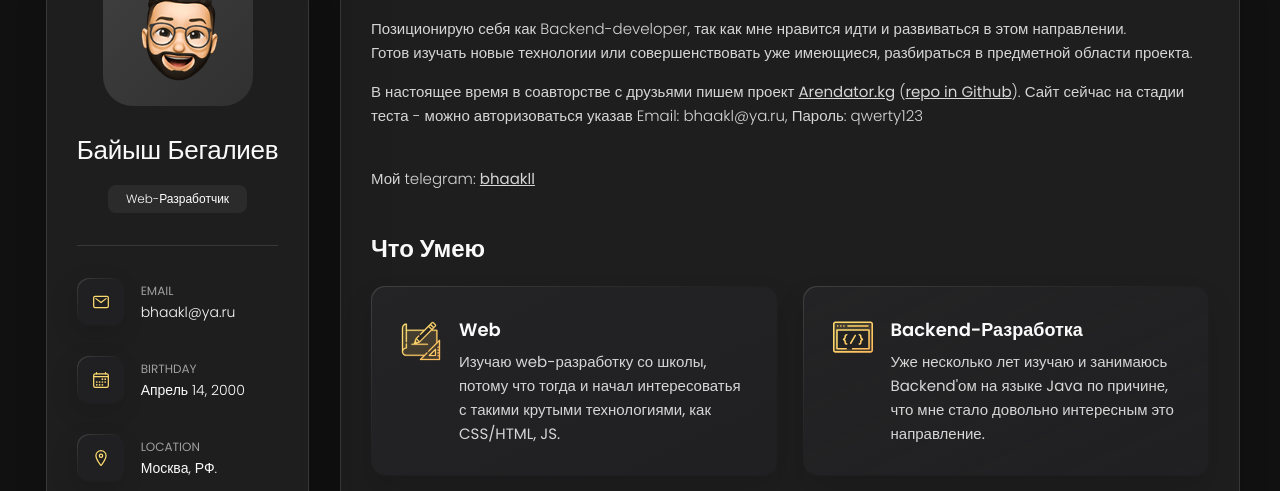
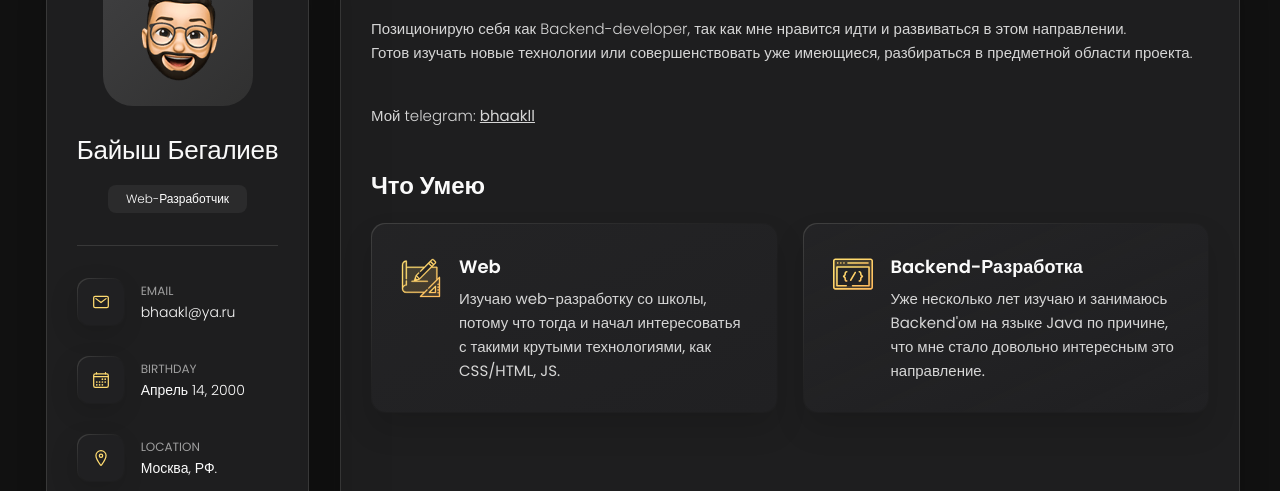
Before and after one commit to bhaakl/my-portfolio, a plain HTML site: page index.html in a window 1280 px wide. Shown: the part 162-653 px from the top of the page. Drawn offline with nearby package versions, Linux system fonts and the light colour scheme.

```diff
--- a/index.html
+++ b/index.html
@@ -180,8 +180,6 @@
             Позиционирую себя как Backend-developer, так как мне нравится идти и развиваться в этом направлении.
             <br/> Готов изучать новые технологии или совершенствовать уже имеющиеся, разбираться в предметной области проекта.
           </p>
-
-          <p> В настоящее время в соавторстве с друзьями пишем проект <a href="http://arendator.kg" target="_blank">Arendator.kg</a> (<a href="https://github.com/arendakg" target="_blank">repo in Github</a>). Сайт сейчас на стадии теста - можно авторизоваться указав Email: bhaakl@ya.ru, Пароль: qwerty123</p>
 
           <p><br/>Мой telegram: <a href="http://t.me/bhaakll" target="_blank" rel="nofollow">bhaakll</a> </p>
         </section>
@@ -593,7 +591,7 @@
             </li>
 
             <li class="project-item  active" data-filter-item data-category="web development">
-              <a href="https://arendator.kg" target="_blank">
+              <a href="https://github.com/arendakg" target="_blank">
 
                 <figure class="project-img">
                   <div class="project-item-icon-box">
```
Also changed, not shown: 1 other file.
